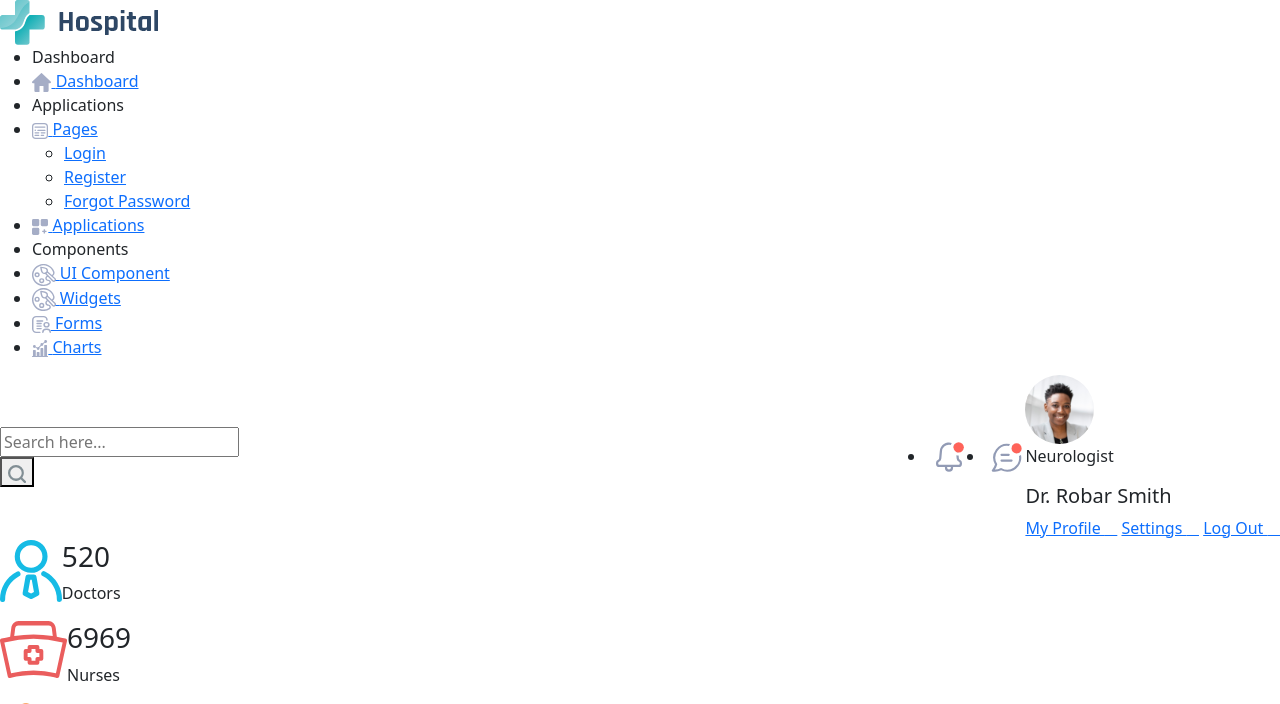
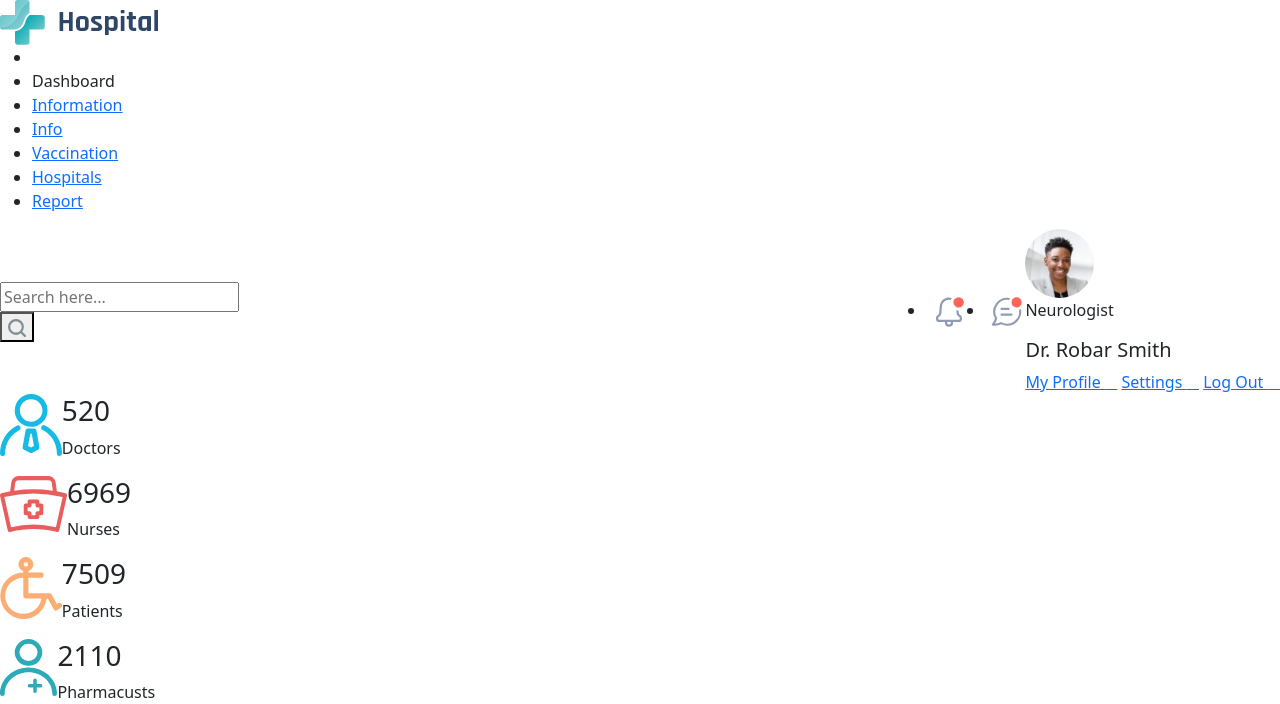
Before and after one commit to mesumbinshaukat/Vaccination-Management, a PHP site: page / in a window 1280 px wide. Shown: the top 704 px of the page. Run offline with PHP 8.4, Linux system fonts and the light colour scheme; some libraries are stand-ins or nearby versions; some web fonts are replaced.

Commit message:
push hard

```diff
--- a/navbar.php
+++ b/navbar.php
@@ -52,113 +52,45 @@
 </div>
 <ul id="sidebar_menu">
 <li class="side_menu_title">
+
+
+
+
+<li class="side_menu_title">
 <span>Dashboard</span>
 </li>
-<li>
-<a class="has-arrow" href="#" aria-expanded="false">
+<li class="">
+<a class="has-arrow" href="#">
 
-<img src="img/menu-icon/1.svg" alt="">
-<span>Dashboard</span>
+
+
+<span>Information</span>
 </a>
-<ul>
-<li><a class="active" href="index.html">Dashboard 1</a></li>
-<li><a href="index_2.html">Dashboard 2</a></li>
-</ul>
+
 </li>
-<li class="side_menu_title">
-<span>Applications</span>
+
+<li class="">
+<a class="has-arrow" href="#" >
+<span>Info</span>
+</a>
 </li>
-<li class="mm-active">
-<a class="has-arrow" href="#" aria-expanded="false">
-<img src="img/menu-icon/2.svg" alt="">
-<span>Pages</span>
+
+<li class="">
+<a class="has-arrow" href="#">
+<span>Vaccination</span>
 </a>
-<ul>
-<li><a href="login.html">Login</a></li>
-<li><a class="active" href="resister.html">Register</a></li>
-<li><a href="forgot_pass.html">Forgot Password</a></li>
-</ul>
 </li>
+
 <li class="">
-<a class="has-arrow" href="#" aria-expanded="false">
-<img src="img/menu-icon/3.svg" alt="">
-<span>Applications</span>
+<a class="has-arrow" href="#">
+<span>Hospitals</span>
 </a>
-<ul>
-<li><a href="mail_box.html">Mail Box</a></li>
-<li><a href="chat.html">Chat</a></li>
-<li><a href="faq.html">FAQ</a></li>
-</ul>
 </li>
-<li class="side_menu_title">
-<span>Components</span>
-</li>
+
 <li class="">
-<a class="has-arrow" href="#" aria-expanded="false">
-<img src="img/menu-icon/4.svg" alt="">
-<span>UI Component</span>
+<a class="has-arrow" href="#">
+<span>Report</span>
 </a>
-<ul>
-<li><a href="#">Elements</a>
-<ul>
-<li><a href="buttons.html">Buttons</a></li>
-<li><a href="dropdown.html">Dropdowns</a></li>
-<li><a href="Badges.html">Badges</a></li>
-<li><a href="Loading_Indicators.html">Loading Indicators</a></li>
-</ul>
-</li>
-<li><a href="#">Components</a>
-<ul>
-<li><a href="notification.html">Notifications</a></li>
-<li><a href="progress.html">Progress Bar</a></li>
-<li><a href="carousel.html">Carousel</a></li>
-<li><a href="cards.html">cards</a></li>
-<li><a href="Pagination.html">Pagination</a></li>
-</ul>
-</li>
-</ul>
-</li>
-<li class="">
-<a class="has-arrow" href="#" aria-expanded="false">
-<img src="img/menu-icon/5.svg" alt="">
-<span>Widgets</span>
-</a>
-<ul>
-<li><a href="chart_box_1.html">Chart Boxes 1</a></li>
-<li><a href="profilebox.html">Profile Box</a></li>
-</ul>
-</li>
-<li class="">
-<a class="has-arrow" href="#" aria-expanded="false">
-<img src="img/menu-icon/6.svg" alt="">
-<span>Forms</span>
-</a>
-<ul>
-<li><a href="#">Elements</a>
-<ul>
-<li><a href="data_table.html">Data Tables</a></li>
-<li><a href="bootstrap_table.html">Grid Tables</a></li>
-<li><a href="datepicker.html">Date Picker</a></li>
-</ul>
-</li>
-<li><a href="#">Widgets</a>
-<ul>
-<li><a href="Input_Selects.html">Input Selects</a></li>
-<li><a href="Input_Mask.html">Input Mask</a></li>
-</ul>
-</li>
-</ul>
-</li>
-<li class="">
-<a class="has-arrow" href="#" aria-expanded="false">
-<img src="img/menu-icon/7.svg" alt="">
-<span>Charts</span>
-</a>
-<ul>
-<li><a href="chartjs.html">ChartJS</a></li>
-<li><a href="apex_chart.html">Apex Charts</a></li>
-<li><a href="chart_sparkline.html">Chart sparkline</a></li>
-</ul>
 </li>
 </ul>
 </nav>
```
Also changed, not shown: h_sidebar.html (+22 -100 lines).
